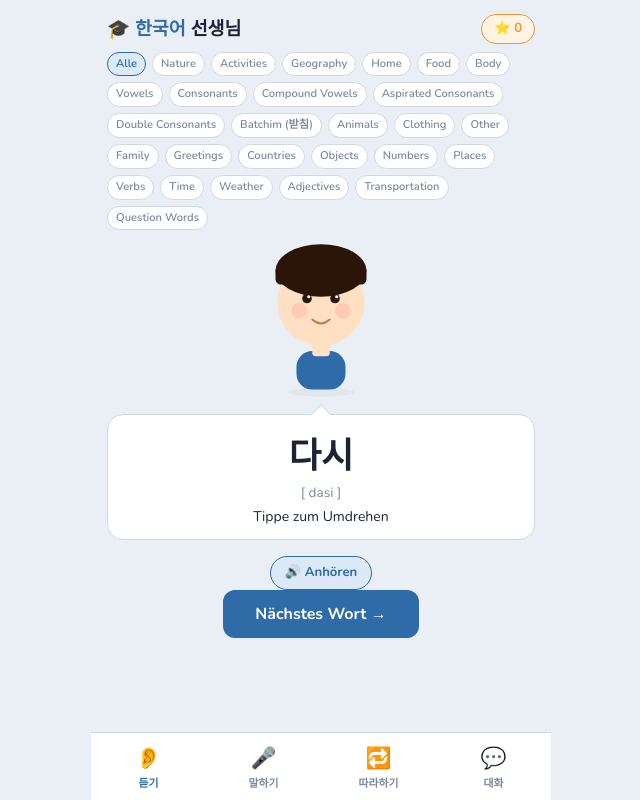
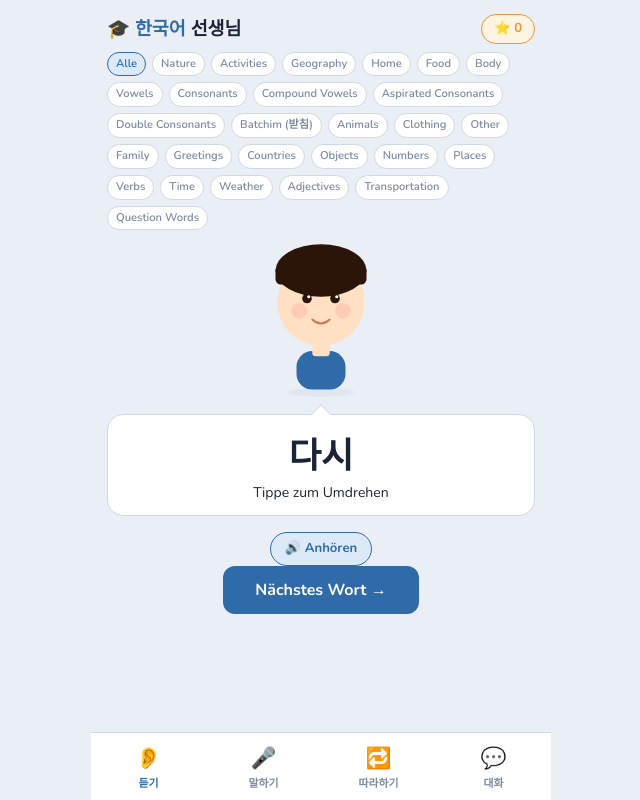
Before and after one commit to frobmann/Korean-APP, a Next.js app: page / in a window 1280 px wide. Shown: the whole page, without its empty margins (319-959 px from the left). Built offline with nearby package versions, Linux system fonts and the light colour scheme.

Commit message:
Show only Korean on front, romanization and meaning on back
Co-Authored-By: Claude Opus 4.6 <noreply@anthropic.com>
Claude-Session: https://claude.ai/code/session_01Vcc9Bzf8Kbtj4Cyv9aE2G1

```diff
--- a/src/components/Flashcard.tsx
+++ b/src/components/Flashcard.tsx
@@ -74,10 +74,6 @@ export default function Flashcard({ onScore }: FlashcardProps) {
         <div className={`flip-card-inner ${flipped ? 'flipped' : ''}`}>
           <div className="flip-card-front bubble">
             <span className="korean-big">{card.korean}</span>
-            <span className="roman">[ {card.romanization} ]</span>
-            {card.notes && (
-              <span className="block text-xs text-text-muted my-0.5">{card.notes}</span>
-            )}
             <span className="block text-sm text-text-muted mt-2">Tippe zum Umdrehen</span>
           </div>
           <div className="flip-card-back bubble">
```
